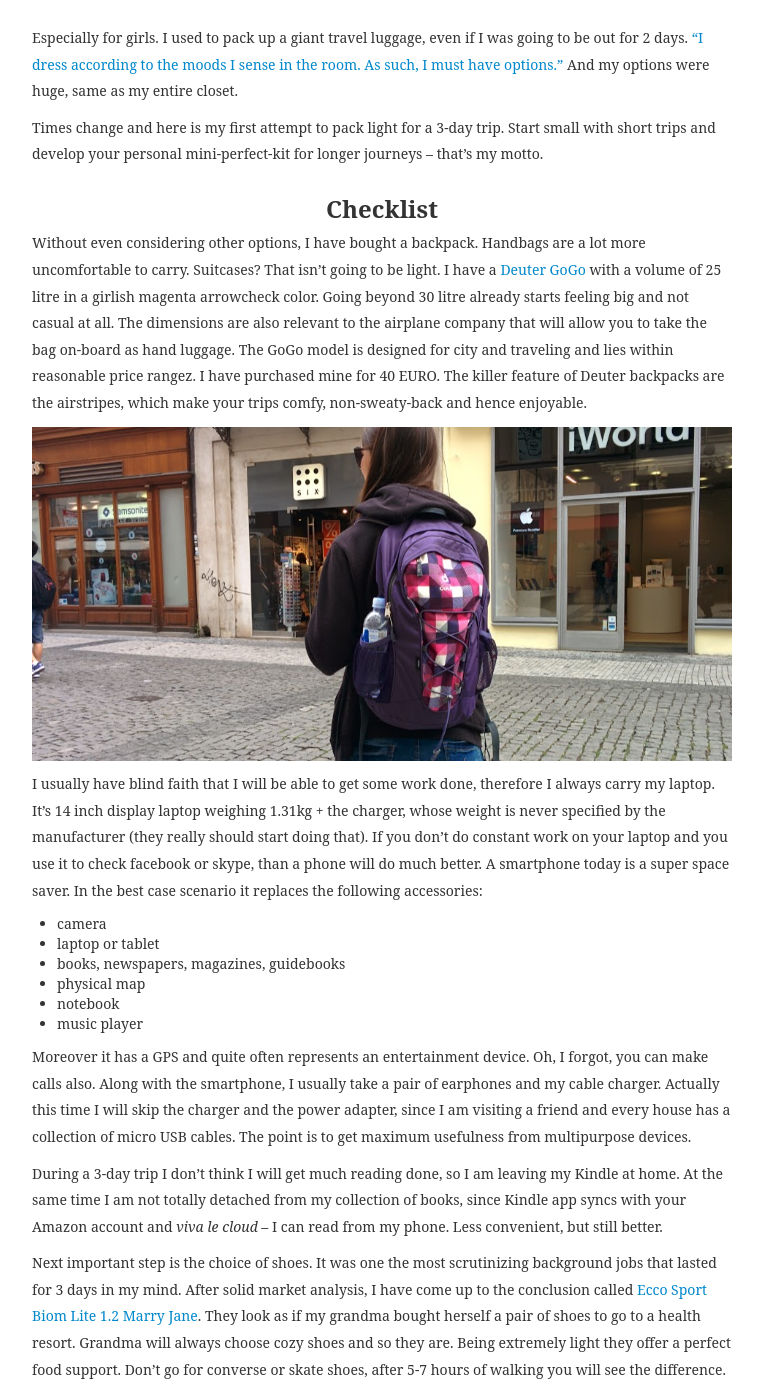
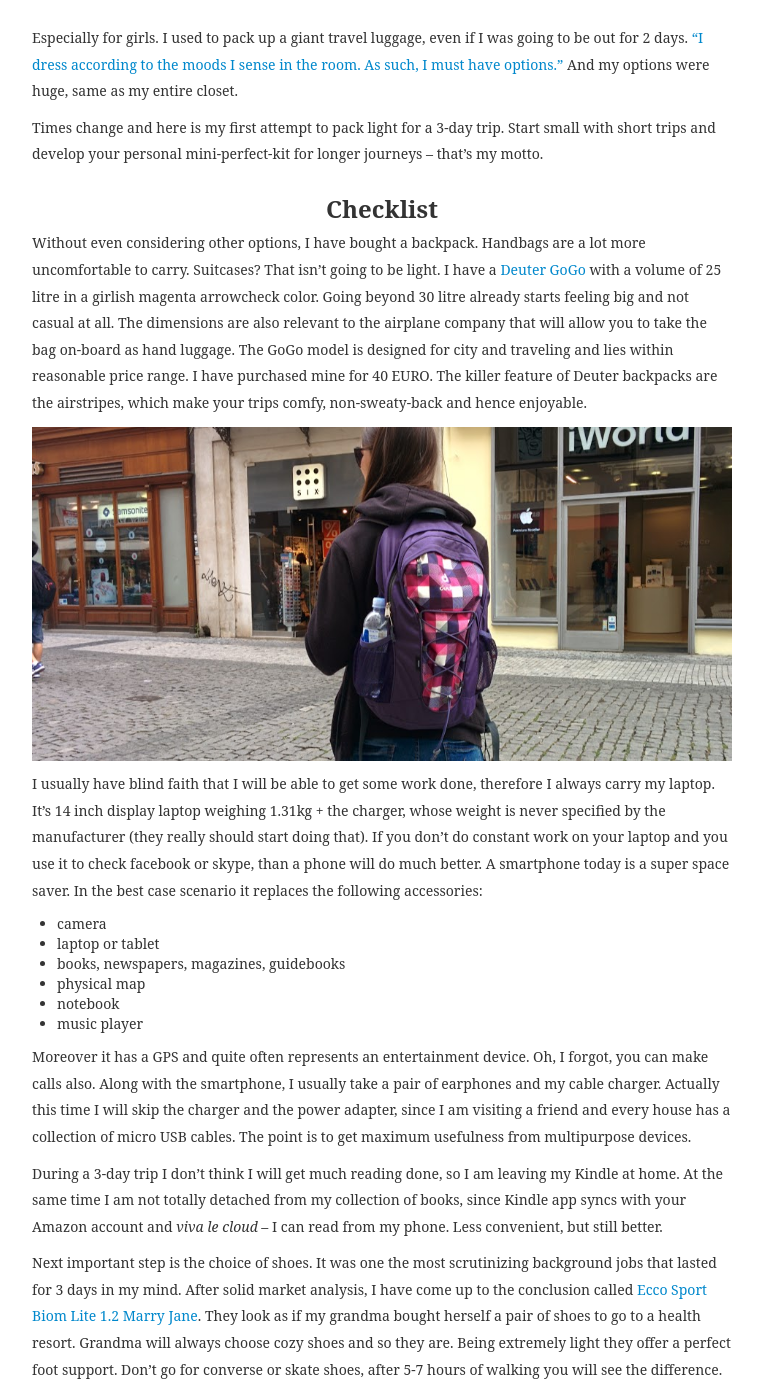
Before and after one commit to ana-balica/ana-balica.github.io, a Jekyll site: the page built from _posts/2014-06-26-packing-light-is-hard.md, in a window 1280 px wide and 1400 px high, scrolled down 345 px. Shown: the whole window, without its empty margins (258-1021 px from the left). Built offline with Jekyll 4.4.1, drawn with Linux system fonts in a browser that asks for light colours; some web fonts are replaced; comment, search, counter and statistics services are not loaded; some of the changed text lies outside the part shown.

Commit message:
typo fixes in post about packing

```diff
--- a/_posts/2014-06-26-packing-light-is-hard.md
+++ b/_posts/2014-06-26-packing-light-is-hard.md
@@ -9,7 +9,7 @@ Times change and here is my first attempt to pack light for a 3-day trip. Start
 
 ### Checklist
 
-Without even considering other options, I have bought a backpack. Handbags are a lot more uncomfortable to carry. Suitcases? That isn't going to be light. I have a [Deuter GoGo](http://www.deuter.com/de/en/city/gogo-80146-74.html) with a volume of 25 litre in a girlish magenta arrowcheck color. Going beyond 30 litre already starts feeling big and not casual at all. The dimensions are also relevant to the airplane company that will allow you to take the bag on-board as hand luggage. The GoGo model is designed for city and traveling and lies within reasonable price rangez. I have purchased mine for 40 EURO. The killer feature of Deuter backpacks are the airstripes, which make your trips comfy, non-sweaty-back and hence enjoyable.
+Without even considering other options, I have bought a backpack. Handbags are a lot more uncomfortable to carry. Suitcases? That isn't going to be light. I have a [Deuter GoGo](http://www.deuter.com/de/en/city/gogo-80146-74.html) with a volume of 25 litre in a girlish magenta arrowcheck color. Going beyond 30 litre already starts feeling big and not casual at all. The dimensions are also relevant to the airplane company that will allow you to take the bag on-board as hand luggage. The GoGo model is designed for city and traveling and lies within reasonable price range. I have purchased mine for 40 EURO. The killer feature of Deuter backpacks are the airstripes, which make your trips comfy, non-sweaty-back and hence enjoyable.
 
 ![Alt text]({{ site.url }}/assets/deuter.jpg)
 
@@ -26,7 +26,7 @@ Moreover it has a GPS and quite often represents an entertainment device. Oh, I
 
 During a 3-day trip I don't think I will get much reading done, so I am leaving my Kindle at home. At the same time I am not totally detached from my collection of books, since Kindle app syncs with your Amazon account and *viva le cloud* -- I can read from my phone. Less convenient, but still better.
 
-Next important step is the choice of shoes. It was one the most scrutinizing background jobs that lasted for 3 days in my mind. After solid market analysis, I have come up to the conclusion called [Ecco Sport Biom Lite 1.2 Marry Jane](http://ca.shop.ecco.com/en_CA/802143.html). They look as if my grandma bought herself a pair of shoes to go to a health resort. Grandma will always choose cozy shoes and so they are. Being extremely light they offer a perfect food support. Don't go for converse or skate shoes, after 5-7 hours of walking you will see the difference.
+Next important step is the choice of shoes. It was one the most scrutinizing background jobs that lasted for 3 days in my mind. After solid market analysis, I have come up to the conclusion called [Ecco Sport Biom Lite 1.2 Marry Jane](http://ca.shop.ecco.com/en_CA/802143.html). They look as if my grandma bought herself a pair of shoes to go to a health resort. Grandma will always choose cozy shoes and so they are. Being extremely light they offer a perfect foot support. Don't go for converse or skate shoes, after 5-7 hours of walking you will see the difference.
 
 I can wear them with trousers, shorts, skirts or dresses. They look equally okaish. The only annoying thing about Ecco Biom Marry Jane is that they are made of nubuck, which makes it hard to remove the stains. In one month or so I have made them look shabby and not so pretty anymore. Anyway totally worth the money.
 
```
Also changed, not shown: other parts of _posts/2014-06-26-packing-light-is-hard.md (+1 -1 lines).
